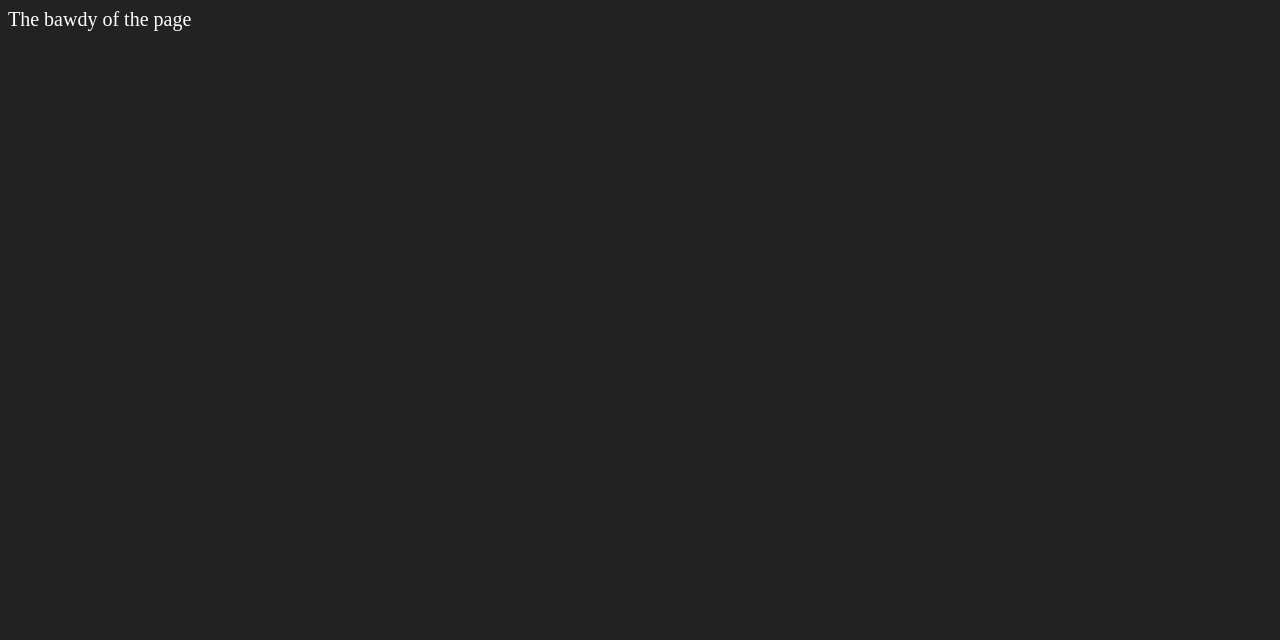
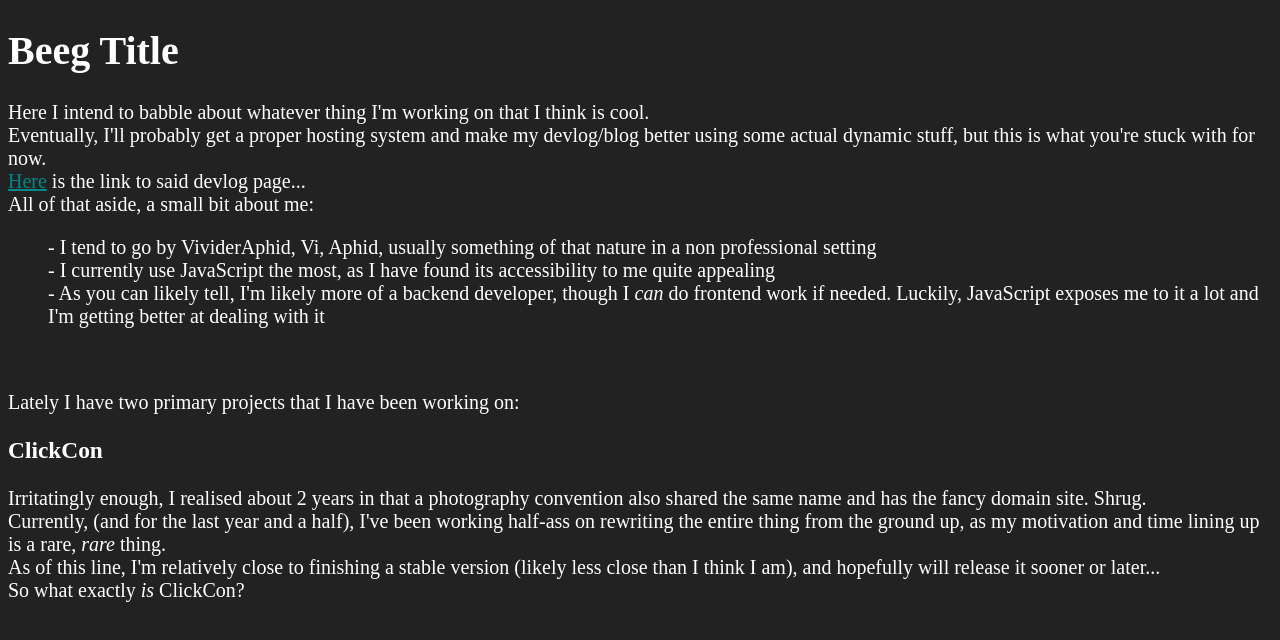
Before and after one commit to VividerAphid/VividerAphid.github.io, a plain HTML site: page index.html in a window 1280 px wide. Drawn offline with Linux system fonts and the light colour scheme.

Commit message:
Added some info to main page

```diff
--- a/index.html
+++ b/index.html
@@ -5,5 +5,34 @@
 
 </head>
 <body>
-    The bawdy of the page
+    <h1>Beeg Title</h1>
+
+    Here I intend to babble about whatever thing I'm working on that I think is cool.
+    <br>
+    Eventually, I'll probably get a proper hosting system and make my devlog/blog better using some actual dynamic stuff, but this is what you're stuck with for now.
+    <br>
+    <a href="devlog.html">Here</a> is the link to said devlog page...
+    <br>
+    All of that aside, a small bit about me:
+    <br>
+    <ul style="list-style-type:none">
+        <li>- I tend to go by VividerAphid, Vi, Aphid, usually something of that nature in a non professional setting</li>
+        <li>- I currently use JavaScript the most, as I have found its accessibility to me quite appealing</li>
+        <li>- As you can likely tell, I'm likely more of a backend developer, though I <i>can</i> do frontend work if needed. Luckily, JavaScript exposes me to it a lot and I'm getting better at dealing with it</li>
+    </ul>
+    <br>
+    <p>
+        Lately I have two primary projects that I have been working on:
+        <p>
+            <h3>ClickCon</h3>
+            Irritatingly enough, I realised about 2 years in that a photography convention also shared the same name and has the fancy domain site. Shrug.
+            <br>
+            Currently, (and for the last year and a half), I've been working half-ass on rewriting the entire thing from the ground up, as my motivation and time lining up is a rare, <i>rare</i> thing.
+            <br>
+            As of this line, I'm relatively close to finishing a stable version (likely less close than I think I am), and hopefully will release it sooner or later...
+            <br>
+            So what exactly <i>is</i> ClickCon?
+            <br>
+        </p>
+    </p>
 </body>
```
